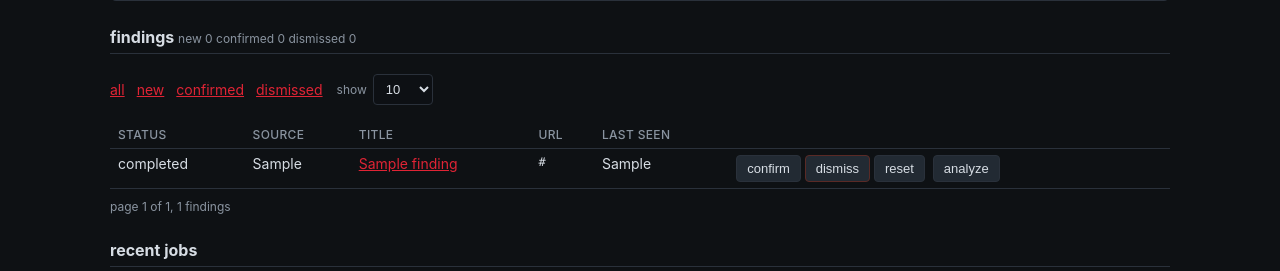
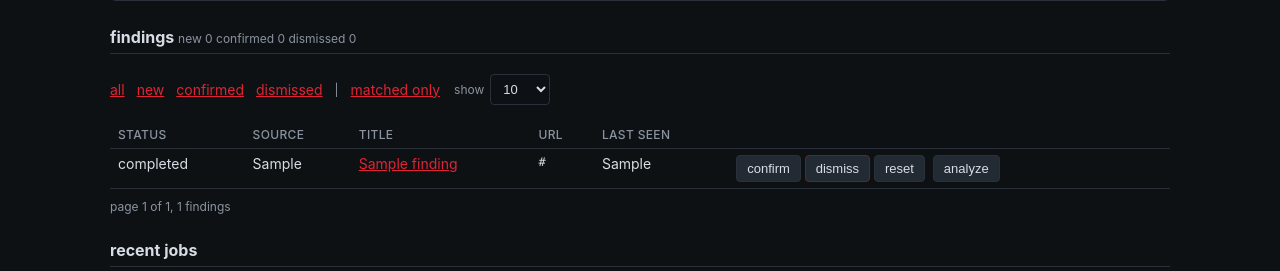
Before and after one commit to sec0ps/va-pt, a Flask app: page /workspaces/1 in a window 1280 px wide. Shown: the part 847-1118 px from the top of the page. Run offline with Flask 3, Linux system fonts and the light colour scheme; the visitor is signed in with stand-in values (Sample User, id 1); data comes from the database, SQL or seed files in the repository; tables that the repository leaves empty hold one stand-in row (values such as "Sample post"); data that the repository does not hold is empty.

Commit message:
Update workspace.html

```diff
--- a/darkweb-recon/console/templates/workspace.html
+++ b/darkweb-recon/console/templates/workspace.html
@@ -145,12 +145,15 @@ Location: darkweb-recon/console/templates/workspace.html
 
 <h2>findings <small>new {{ counts.get('new', 0) }} confirmed {{ counts.get('confirmed', 0) }} dismissed {{ counts.get('dismissed', 0) }}</small></h2>
 <div class="row">
-<a href="{{ url_for('ui.workspace_detail', wid=ws.id, per_page=per_page) }}">all</a>
-<a href="{{ url_for('ui.workspace_detail', wid=ws.id, status='new', per_page=per_page) }}">new</a>
-<a href="{{ url_for('ui.workspace_detail', wid=ws.id, status='confirmed', per_page=per_page) }}">confirmed</a>
-<a href="{{ url_for('ui.workspace_detail', wid=ws.id, status='dismissed', per_page=per_page) }}">dismissed</a>
+<a href="{{ url_for('ui.workspace_detail', wid=ws.id, per_page=per_page, matched=(1 if matched else none)) }}">all</a>
+<a href="{{ url_for('ui.workspace_detail', wid=ws.id, status='new', per_page=per_page, matched=(1 if matched else none)) }}">new</a>
+<a href="{{ url_for('ui.workspace_detail', wid=ws.id, status='confirmed', per_page=per_page, matched=(1 if matched else none)) }}">confirmed</a>
+<a href="{{ url_for('ui.workspace_detail', wid=ws.id, status='dismissed', per_page=per_page, matched=(1 if matched else none)) }}">dismissed</a>
+<span class="hint">|</span>
+{% if matched %}<a href="{{ url_for('ui.workspace_detail', wid=ws.id, status=status, per_page=per_page) }}">show all results</a>{% else %}<a href="{{ url_for('ui.workspace_detail', wid=ws.id, status=status, per_page=per_page, matched=1) }}">matched only</a>{% endif %}
 <form method="get" action="{{ url_for('ui.workspace_detail', wid=ws.id) }}" class="inline" autocomplete="off">
 {% if status %}<input type="hidden" name="status" value="{{ status }}">{% endif %}
+{% if matched %}<input type="hidden" name="matched" value="1">{% endif %}
 <label class="inline">show
 <select name="per_page" onchange="this.form.submit()">
 {% for size in page_sizes %}<option value="{{ size }}" {% if size == per_page %}selected{% endif %}>{{ size }}</option>{% endfor %}
@@ -169,7 +172,7 @@ Location: darkweb-recon/console/templates/workspace.html
 <td>{{ f.last_seen[:19] }}</td>
 <td>
 <form method="post" action="{{ url_for('ui.finding_status', fid=f.id) }}" class="inline" autocomplete="off">
-<input type="hidden" name="next" value="{{ url_for('ui.workspace_detail', wid=ws.id, status=status, per_page=per_page, page=page) }}">
+<input type="hidden" name="next" value="{{ url_for('ui.workspace_detail', wid=ws.id, status=status, per_page=per_page, page=page, matched=(1 if matched else none)) }}">
 <button name="status" value="confirmed">confirm</button>
 <button name="status" value="dismissed" class="danger">dismiss</button>
 <button name="status" value="new">reset</button>
@@ -185,8 +188,8 @@ Location: darkweb-recon/console/templates/workspace.html
 
 <div class="row">
 <span class="hint">page {{ page }} of {{ pages }}, {{ total }} findings</span>
-{% if page > 1 %}<a href="{{ url_for('ui.workspace_detail', wid=ws.id, status=status, per_page=per_page, page=page-1) }}">prev</a>{% endif %}
-{% if page < pages %}<a href="{{ url_for('ui.workspace_detail', wid=ws.id, status=status, per_page=per_page, page=page+1) }}">next</a>{% endif %}
+{% if page > 1 %}<a href="{{ url_for('ui.workspace_detail', wid=ws.id, status=status, per_page=per_page, page=page-1, matched=(1 if matched else none)) }}">prev</a>{% endif %}
+{% if page < pages %}<a href="{{ url_for('ui.workspace_detail', wid=ws.id, status=status, per_page=per_page, page=page+1, matched=(1 if matched else none)) }}">next</a>{% endif %}
 </div>
 
 <h2>recent jobs</h2>
```
